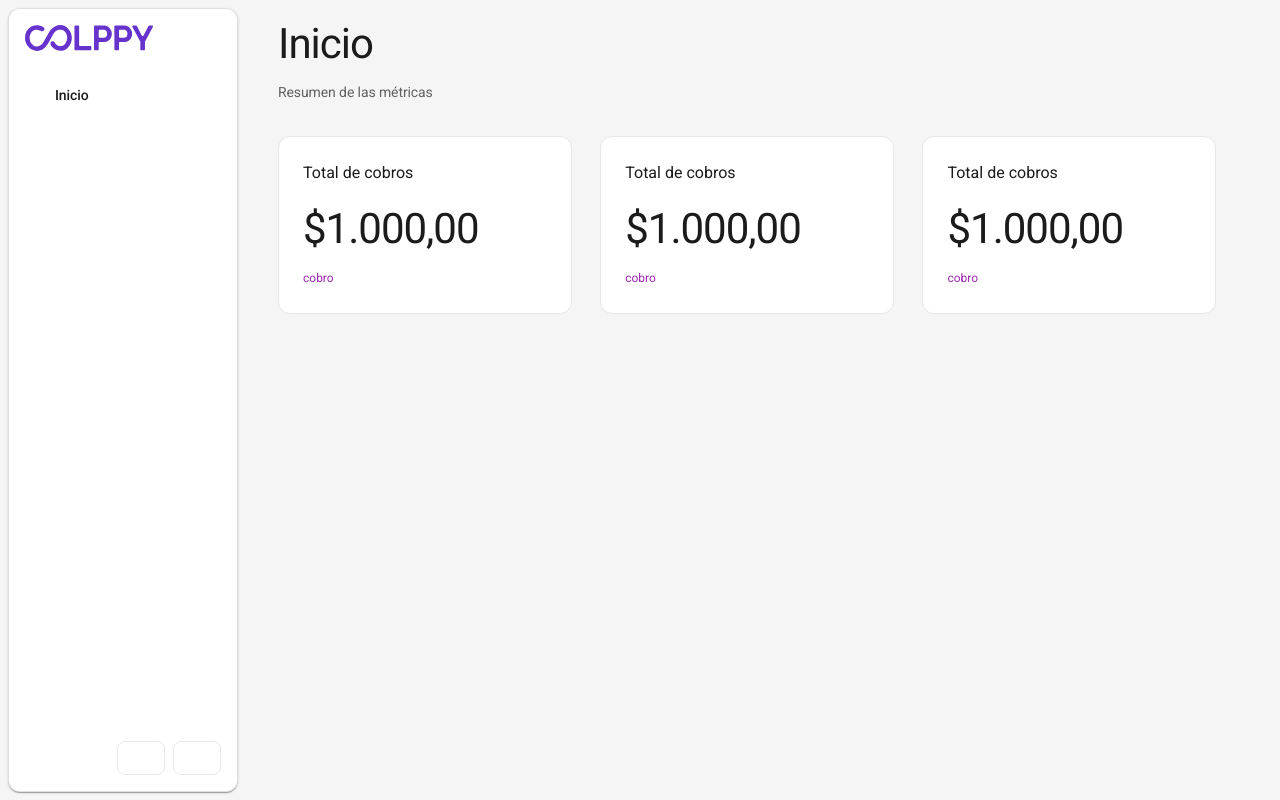
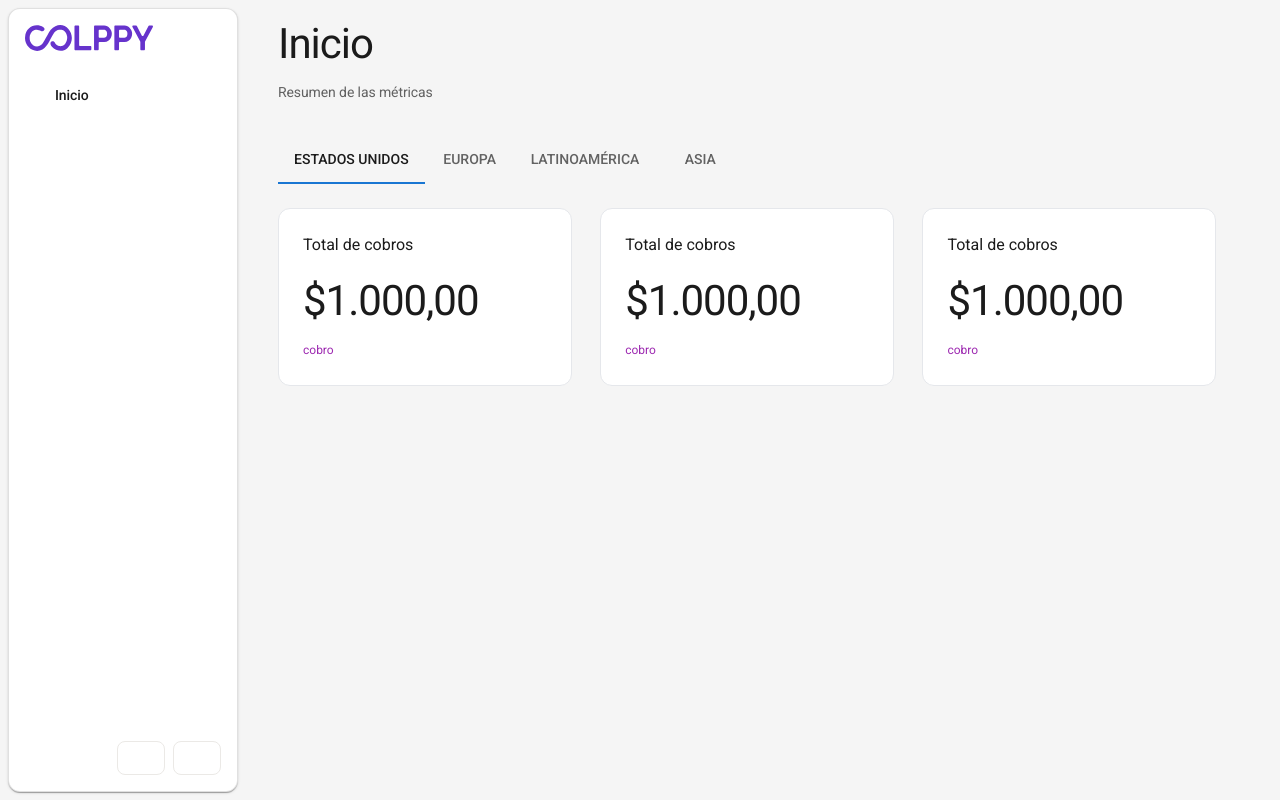
Before and after one commit to EveraldoGCH/challenge-frontend-sr, a React (Vite) app in the folder frontend/: page /dashboard in a window 1280 px wide. Built offline with nearby package versions, Linux system fonts and the light colour scheme; no server answers; some icons are missing; a web font is replaced by a local one.

Commit message:
tabs by region dashboard

```diff
--- a/frontend/src/routes/dashboard/page.tsx
+++ b/frontend/src/routes/dashboard/page.tsx
@@ -1,8 +1,11 @@
 import ROUTES from '@/constants/allRoutes'
-import { Box } from '@mui/material'
+import { Box, Tab, Tabs, styled } from '@mui/material'
 import { createFileRoute, FileRoutesByPath } from '@tanstack/react-router'
 import { HomeCard } from './_components/HomeCard'
 import { useDashboardContext } from './_context/useDashboardContext'
+import { colors } from '@/constants/colors'
+import { useState } from 'react'
+import { MetricsRegions } from '@/services/metrics/getMetricsService'
 
 export const Route = createFileRoute(
   (ROUTES.DASHBOARD + '/') as keyof FileRoutesByPath
@@ -10,20 +13,45 @@ export const Route = createFileRoute(
   component: Dashboard,
 })
 
-// function tabProps(index: number) {
-//   return {
-//     id: `simple-tab-${index}`,
-//     'aria-controls': `simple-tabpanel-${index}`,
-//   }
-// }
+function tabProps(index: number) {
+  return {
+    id: `simple-tab-${index}`,
+    'aria-controls': `simple-tabpanel-${index}`,
+  }
+}
+
+const tabStatusMap: Record<MetricsRegions, string> = {
+  [MetricsRegions.US]: 'Estados Unidos',
+  [MetricsRegions.EU]: 'Europa',
+  [MetricsRegions.LATAM]: 'Latinoamérica',
+  [MetricsRegions.APAC]: 'Asia',
+}
 
 function Dashboard() {
+  const [tab, setTab] = useState<number>(0)
   const { metrics, isLoadingMetrics } = useDashboardContext()
+
+  const handleChangeTab = (_: React.SyntheticEvent, newTab: number) => {
+    setTab(newTab)
+  }
 
   if (isLoadingMetrics) return <div className="p-4">Cargando métricas...</div>
 
   return (
     <>
+      <CustomTabs
+        value={tab}
+        onChange={handleChangeTab}
+        style={{ fontVariant: 'h1' }}
+      >
+        {Object.values(MetricsRegions).map((tab, index) => (
+          <CustomTab key={tab} label={tabStatusMap[tab]} {...tabProps(index)} />
+        ))}
+        {/* <CustomTab label="Pendientes" {...tabProps(0)} />
+        <CustomTab label="Completados" {...tabProps(1)} />
+        <CustomTab label="Rechazados" {...tabProps(2)} />
+        <CustomTab label="Rechazados" {...tabProps(3)} /> */}
+      </CustomTabs>
       <Box className="flex w-full justify-between">
         <HomeCard
           title="Total de cobros"
@@ -47,3 +75,18 @@ function Dashboard() {
     </>
   )
 }
+
+const CustomTabs = styled(Tabs)`
+  & .MuiTabs-scroller {
+    & .MuiTabs-flexContainer {
+    }
+  }
+  & .MuiTabs-indicator {
+  }
+`
+
+const CustomTab = styled(Tab)`
+  &.Mui-selected {
+    color: ${colors.textPrimary};
+  }
+`
--- a/frontend/src/services/metrics/getMetricsService.ts
+++ b/frontend/src/services/metrics/getMetricsService.ts
@@ -1,34 +1,41 @@
 import axiosInstance from '@/utils/axiosInstance'
 
+export enum MetricsRegions {
+  US = 'US',
+  EU = 'EU',
+  LATAM = 'LATAM',
+  APAC = 'APAC',
+}
+
 export interface MetricsResponse {
-   US: {
+  [MetricsRegions.US]: {
     timestamp: string
     activeUsers: number
     newUsers: number
     revenue: number
     churnRate: number
-   }
-   EU: {
+  }
+  [MetricsRegions.EU]: {
     timestamp: string
     activeUsers: number
     newUsers: number
     revenue: number
     churnRate: number
-   }
-   LATAM: {
+  }
+  [MetricsRegions.LATAM]: {
     timestamp: string
     activeUsers: number
     newUsers: number
     revenue: number
     churnRate: number
-   }
-   APAC: {
+  }
+  [MetricsRegions.APAC]: {
     timestamp: string
     activeUsers: number
     newUsers: number
     revenue: number
     churnRate: number
-   }
+  }
 }
 
 export const getMetricsService = async (): Promise<MetricsResponse[]> => {
```
